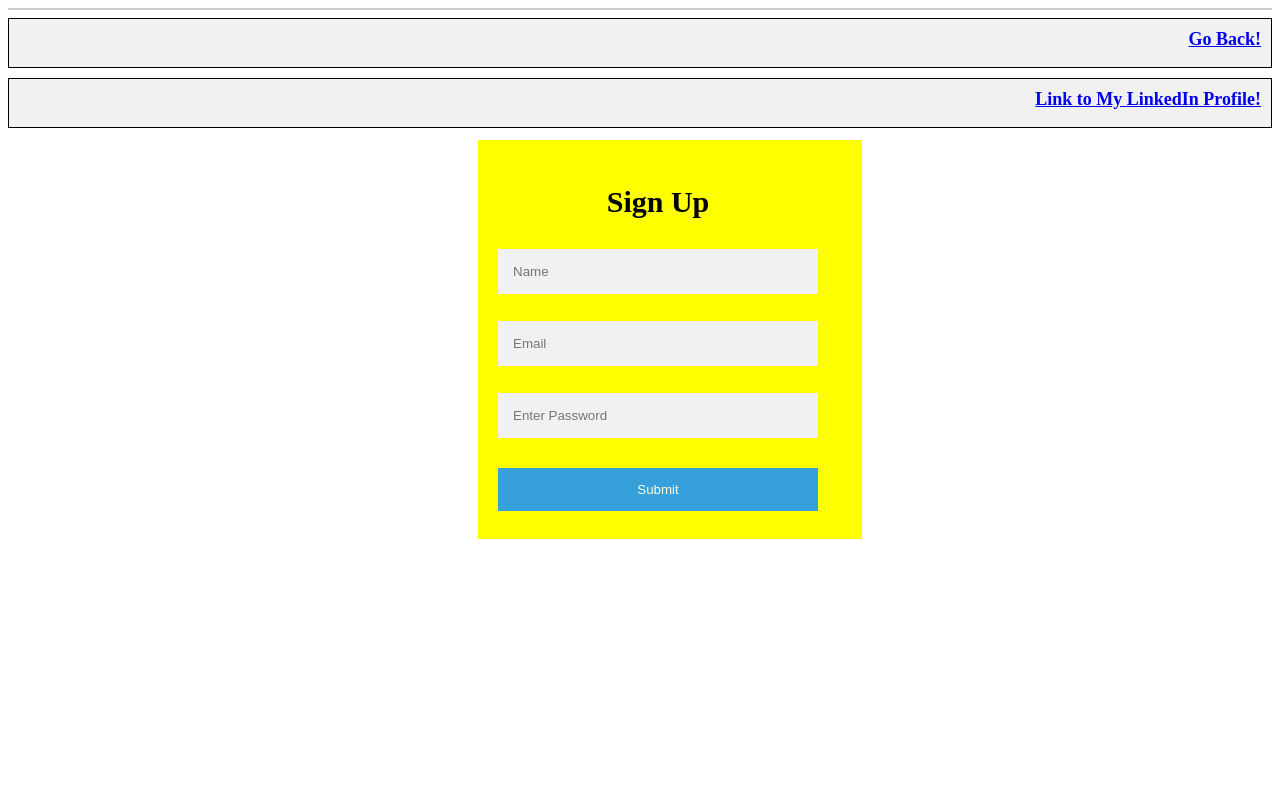
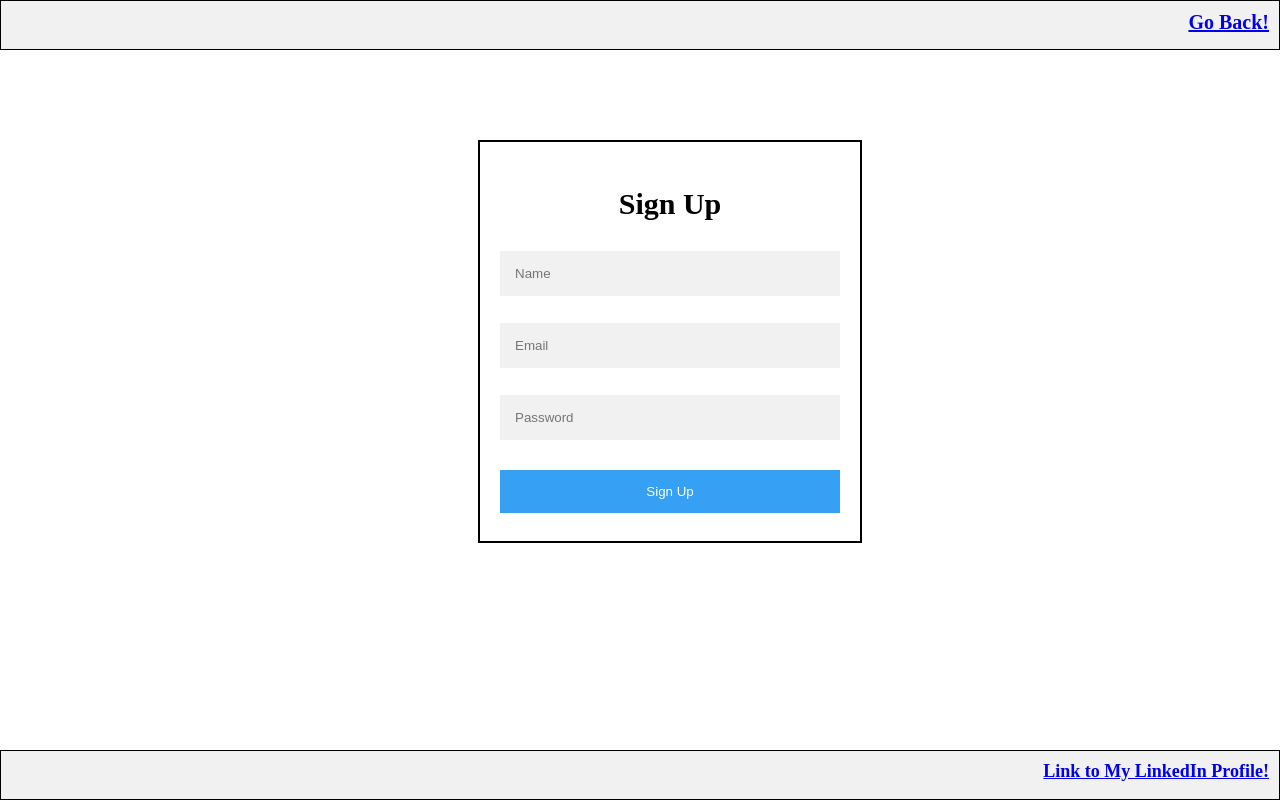
Before and after one commit to FazilaAbbasi/Fazila-HTML-CSS-Basics, a plain HTML site: page signup.html in a window 1280 px wide. Drawn offline with Linux system fonts and the light colour scheme.

Commit message:
set the header

```diff
--- a/signup.css
+++ b/signup.css
@@ -1,54 +1,49 @@
 * {
   box-sizing: border-box;
-
 }
-  .signup{
+body{
   width: 100%;
+  height: 100%;
   margin-left: auto;
   margin-right: auto;
 }
-
-    /* Style the Go Back  button */
-    .header{
+/* style header section */
+.header {
+  position: fixed;
+  top: 0;
   font-size: 17px;
   border: 1px solid black;
-        float: right;
   text-align: end;
   width: 100%;
   height: 50px;
   background: #f1f1f1;
   padding: 10px;
-        margin-top: 10px;
 }
-        .header a{
-            font-size: 18px;
+.header a {
+  font-size: 20px;
   font-weight: 600;
+}
+/* style the containter */
 
-        }
-      /* style the sign up form */
-
-      * {box-sizing: border-box}
-
-      .container{
+.container {
   width: 30%;
   padding: 20px;
-        background-color:yellow;
   margin-right: 20px;
   margin-left: 30px;
   position: absolute;
   left: calc(50% - 15%);
   top: calc(20% - 20px);
-        padding-right: 44px;
+  border: 2px solid black;
+
 }
-      .container h1{
+.container h1 {
   font-size: 30px;
   font-weight: 600;
   text-align: center;
-
 }
-
 /* Full-width input fields */
-        input[type=text], input[type=password] {
+input[type="text"],
+input[type="password"] {
   width: 100%;
   padding: 15px;
   margin: 5px 0 22px 0;
@@ -56,20 +51,8 @@
   border: none;
   background: #f1f1f1;
 }
-
-      input[type=text]:focus, input[type=password]:focus {
-        background-color: #ddd;
-        outline: none;
-      }
-
-       hr {
-        border: 1px solid #f1f1f1;
-        margin-bottom: 25px;
-      }
-
-      /* Set a style for all buttons */
 button {
-        background: #2196F3;
+  background: #2196f3;
   color: white;
   padding: 14px 20px;
   margin: 8px 0;
@@ -80,23 +63,23 @@
 }
 
 button:hover {
-        opacity:1;
+  opacity: 1;
   background: #0b7dda;
 }
 /* style footer section */
-      .footer{
+.footer {
+  position: fixed;
   font-size: 17px;
-        border: 1px solid black;
-        float: right;
-        text-align: end;
+  left: 0;
+  bottom: 0;
   width: 100%;
   height: 50px;
   background: #f1f1f1;
+  text-align: end;
+  border: 1px solid black;
   padding: 10px;
-        margin-top: 10px;
 }
-        .footer a{
+.footer a {
   font-size: 18px;
   font-weight: 600;
-
 }
--- a/signup.html
+++ b/signup.html
@@ -5,32 +5,31 @@
     <meta http-equiv="X-UA-Compatible" content="IE=edge">
     <meta name="viewport" content="width=device-width, initial-scale=1.0">
     <link rel="stylesheet" href="signup.css" />
-    <!-- Load icon library -->
-    <link rel="stylesheet" href="https://cdnjs.cloudflare.com/ajax/libs/font-awesome/4.7.0/css/font-awesome.min.css">
-    <title>Sign Up</title>
+    <title>Document</title>
+    <header>
+        <div class="header">
+            <a href="http://127.0.0.1:5500/index.html">Go Back!</a>
+        </div>
+    </header>
 </head>
 <body>
     <section class="signup">
-        <div class="header">
-            <a href="http://127.0.0.1:5500/index.html">Go Back!</a>
-        </div>
-        <form action="action_page.php" style="border:1px solid #ccc">
+        <form action>
             <div class="container">
-                <h1>Sign Up</h1>
-                <input type="text" placeholder="Name" name="name" required>
-                <input type="text" placeholder="Email" name="email" required>
-                <input type="password" placeholder="Enter Password" name="psw" required>
-                <div class="clearfix">
-                    <button type="submit" class="signupbtn">Submit</button>
-                </div>
-            </form>
-
+              <h1>Sign Up</h1>
+              <input type="text" placeholder="Name" name="user name" required>
+              <input type="text" placeholder="Email" name="email" required>
+              <input type="text" placeholder="Password" name="password" required>
+              <div class="clearfix">
+                <button type="submit" class="signupbtn">Sign Up</button>
+              </div>
             </div>
-
-            <form>
-                <div class="footer">
-                    <a href="https://www.linkedin.com/in/fazila-abbasi-a07b18264/">Link to My LinkedIn Profile!</a>
-                </div>
+          </form>
     </section>
 </body>
+<footer>
+    <div class="footer">
+        <a href="https://www.linkedin.com/in/fazila-abbasi-a07b18264/">Link to My LinkedIn Profile!</a>
+    </div>
+</footer>
 </html>
--- a/style.css
+++ b/style.css
@@ -1,22 +1,23 @@
 * {
   box-sizing: border-box;
 }
-.portfolio {
+body {
   width: 100%;
+  height: 100%;
   margin-left: auto;
   margin-right: auto;
 }
 /* style header section */
 .header {
+  position: fixed;
+  top: 0;
   font-size: 17px;
   border: 1px solid black;
-  float: right;
   text-align: end;
   width: 100%;
   height: 50px;
   background: #f1f1f1;
   padding: 10px;
-  margin-top: 10px;
 }
 .header a {
   font-size: 20px;
@@ -42,11 +43,10 @@ form.example button {
   font-size: 16px;
   font-weight: 400;
   border: 1px solid black;
-  float: left;
   width: 80%;
   height: 200px;
   background: #f1f1f1;
-  margin-top: 10px;
+  margin-top: 60px;
 }
 /* Experience section */
 .experience {
@@ -55,35 +55,35 @@ form.example button {
   border: 1px solid black;
   float: left;
   width: 80%;
-  height: 300px;
+  height: 400px;
   background: #f1f1f1;
   margin-top: 10px;
 }
 
 /* style footer section */
 .footer {
+  position: fixed;
   font-size: 17px;
-  border: 1px solid black;
-  float: right;
-  text-align: end;
+  left: 0;
+  bottom: 0;
   width: 100%;
   height: 50px;
   background: #f1f1f1;
+  text-align: end;
+  border: 1px solid black;
   padding: 10px;
-  margin-top: 10px;
 }
 .footer a {
   font-size: 18px;
   font-weight: 600;
 }
-
 /* sidebar section */
 .sidebar {
   width: 310px;
+  height: 610px;
   right: 0;
   border: 1px solid black;
-  margin-top: 70px;
-  margin-right: 10px;
+  margin-top: -200px;
   background-color: #f1f1f1;
   position: fixed;
   overflow: auto;
```
Also changed, not shown: index.html (+11 -10 lines). Lines whose indentation alone changed are shown as unchanged.
